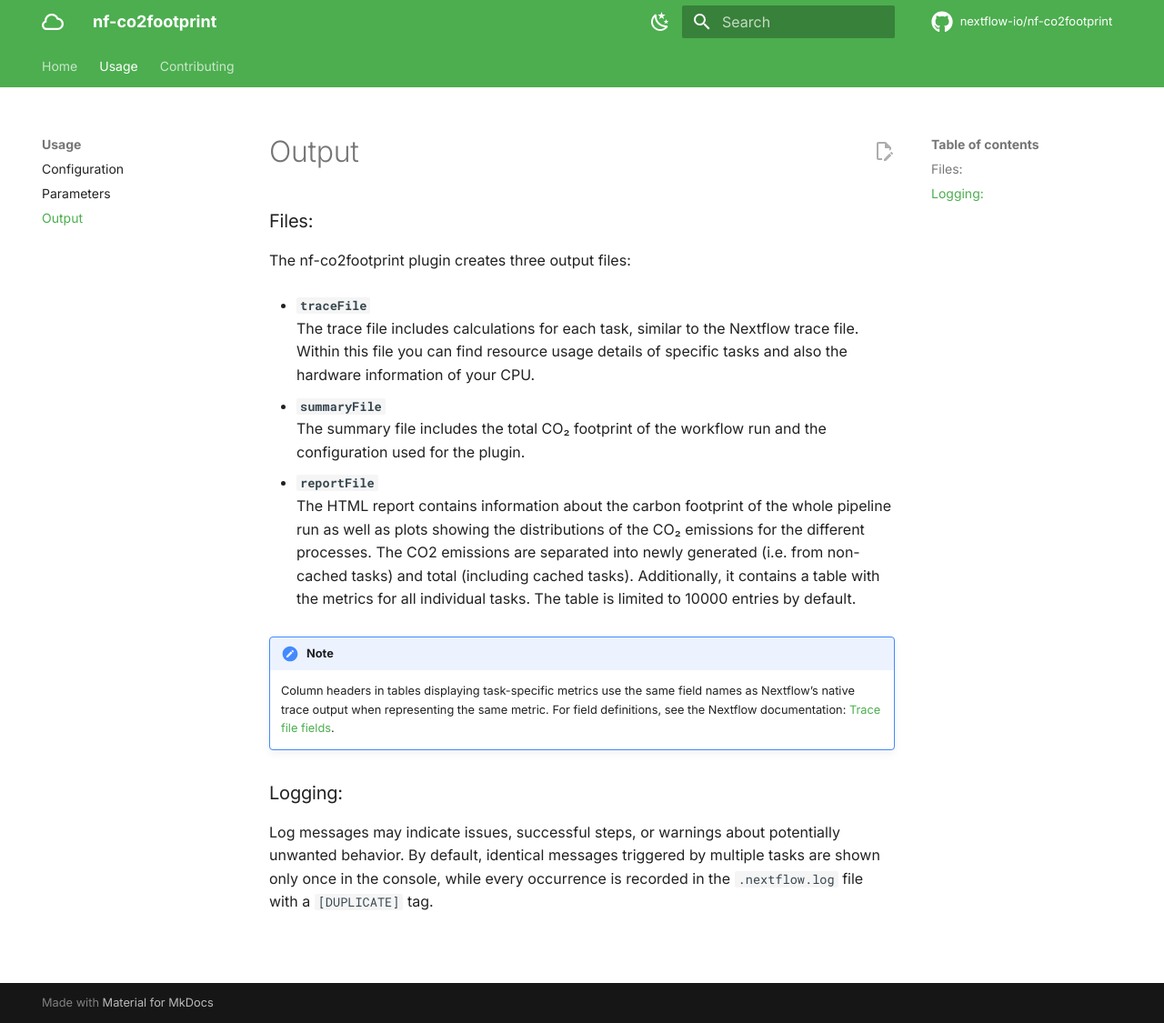
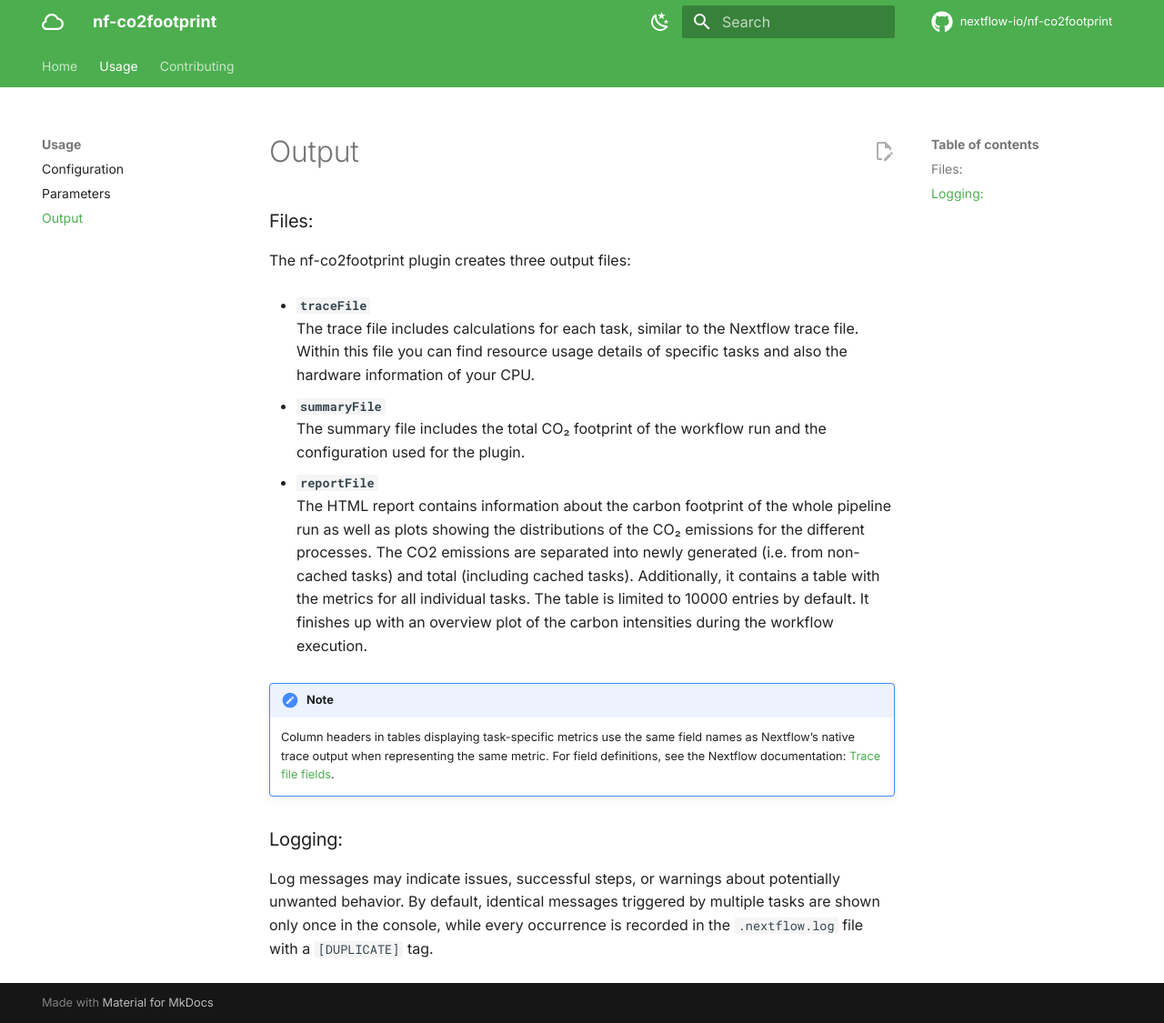
Before and after one commit to nextflow-io/nf-co2footprint, an MkDocs documentation site: the page built from docs/usage/output.md, in a window 1280 px wide and 1125 px high. Shown: the whole window at 91% size. Built offline with MkDocs 1.6.1 and Material for MkDocs 9.7.7, drawn with Linux system fonts in a browser that asks for light colours; comment, search, counter and statistics services are not loaded.

Commit message:
Documentation: Added changes to documentation
Signed-off-by: JosuaCarl <josua.carl@uni-tuebingen.de>

```diff
--- a/docs/usage/output.md
+++ b/docs/usage/output.md
@@ -14,7 +14,7 @@ The nf-co2footprint plugin creates three output files:
   The summary file includes the total CO₂ footprint of the workflow run and the configuration used for the plugin.
 
 - **`reportFile`**
-  The HTML report contains information about the carbon footprint of the whole pipeline run as well as plots showing the distributions of the CO₂ emissions for the different processes. The CO2 emissions are separated into newly generated (i.e. from non-cached tasks) and total (including cached tasks). Additionally, it contains a table with the metrics for all individual tasks. The table is limited to 10000 entries by default.
+  The HTML report contains information about the carbon footprint of the whole pipeline run as well as plots showing the distributions of the CO₂ emissions for the different processes. The CO2 emissions are separated into newly generated (i.e. from non-cached tasks) and total (including cached tasks). Additionally, it contains a table with the metrics for all individual tasks. The table is limited to 10000 entries by default. It finishes up with an overview plot of the carbon intensities during the workflow execution.
 
 !!! note
 
```
